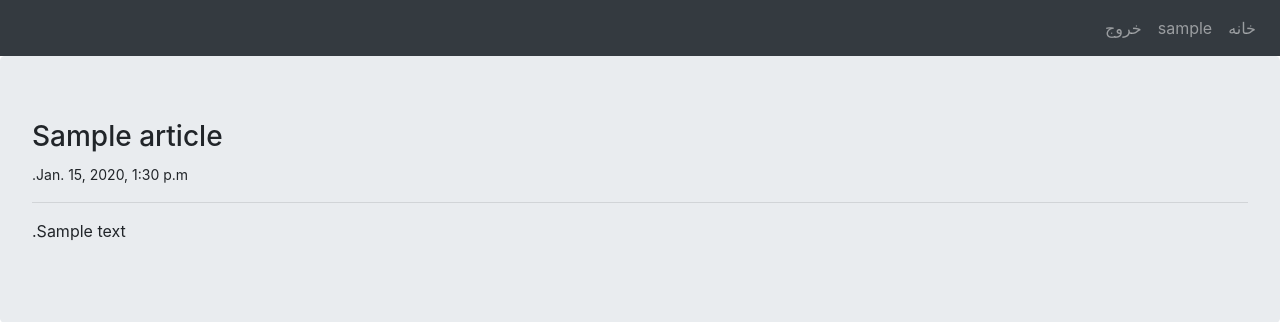
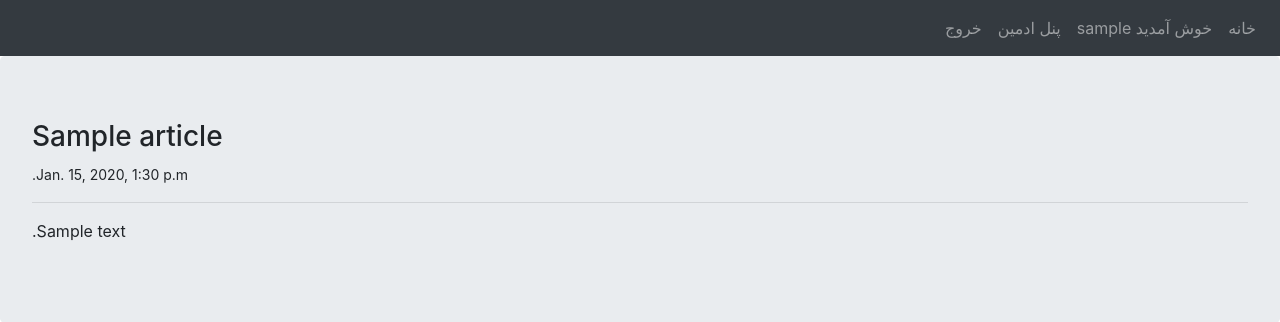
Before and after one commit to youneskazemi/BlogDjango, a Django app: a page that uses templates/inc/navbar.html in a window 1280 px wide. Shown: the top 322 px of the page. Run offline with Django 3.2, Linux system fonts and the light colour scheme; a user stored in the database is signed in; tables that the repository leaves empty hold one stand-in row (values such as "Sample post"); some libraries are stand-ins or nearby versions.

Commit message:
add admin panel to templates

```diff
--- a/blog/templates/blog/article.html
+++ b/blog/templates/blog/article.html
@@ -2,7 +2,7 @@
 
 {% block content %}
 <h3>{{ article.title }}</h3>
-    <small>{{ article.publish }}</small>
+    <small>{{ article.publish}}</small>
     <hr>
      <p>{{ article.body }}</p>
 {% endblock %}
--- a/templates/inc/navbar.html
+++ b/templates/inc/navbar.html
@@ -2,12 +2,23 @@
     <div class="navbar-nav">
       <a class="nav-link" href={% url 'blog:all_articles' %}>خانه</a>
         {% if request.user.is_authenticated %}
-            <a class="nav-link">{{ request.user }}</a>
-            <a class="nav-link" href={% url 'accounts:user_logout' %}>خروج</a>
+            <span class="nav-link">خوش آمدید {{ request.user }}</span>
+
+
         {% else %}
             <a class="nav-link" href={% url 'accounts:user_login' %}>ورود</a>
             <a class="nav-link" href={% url 'accounts:user_register' %}>ثبت نام</a>
 
+
     {% endif %}
   </div>
+<div class="navbar-nav ml-auto">
+    {% if request.user.is_superuser %}
+
+            <a class="nav-link" href={% url "admin:index" %}>پنل ادمین</a>
+    {% endif %}
+        {% if request.user.is_authenticated %}
+            <a class="nav-link" href={% url 'accounts:user_logout' %}>خروج</a>
+{% endif %}
+</div>
 </nav>
```
